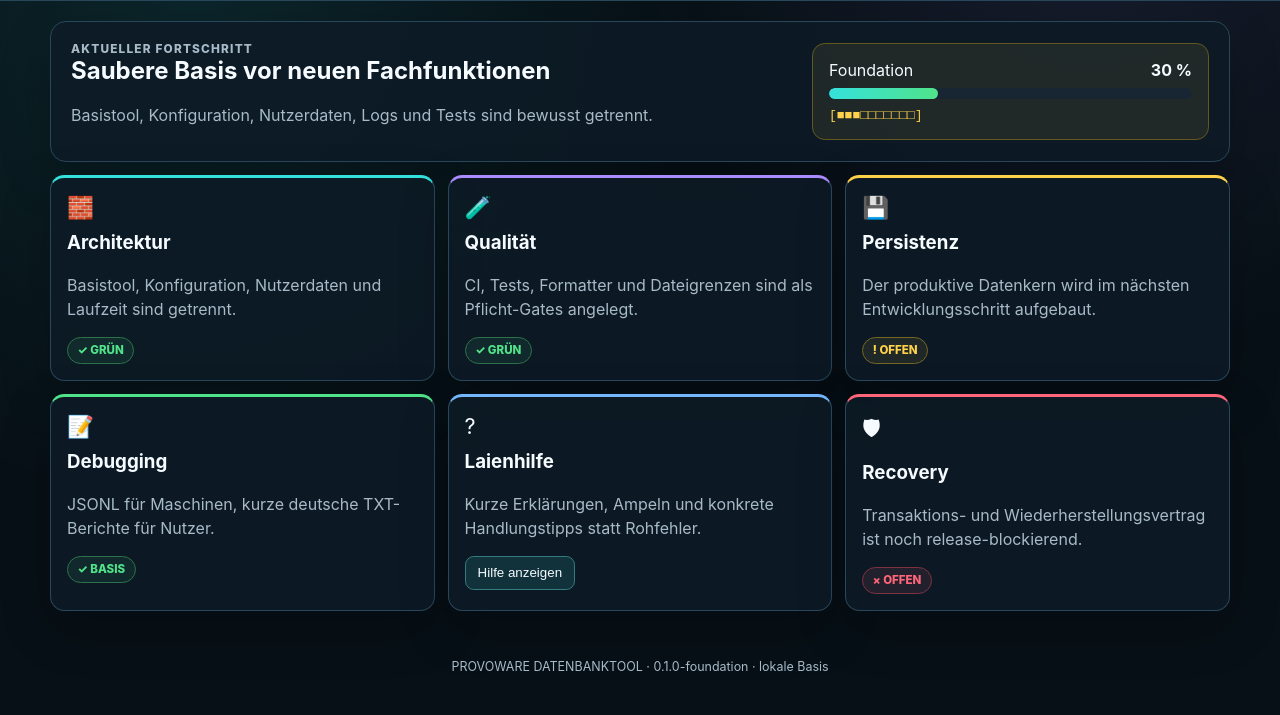
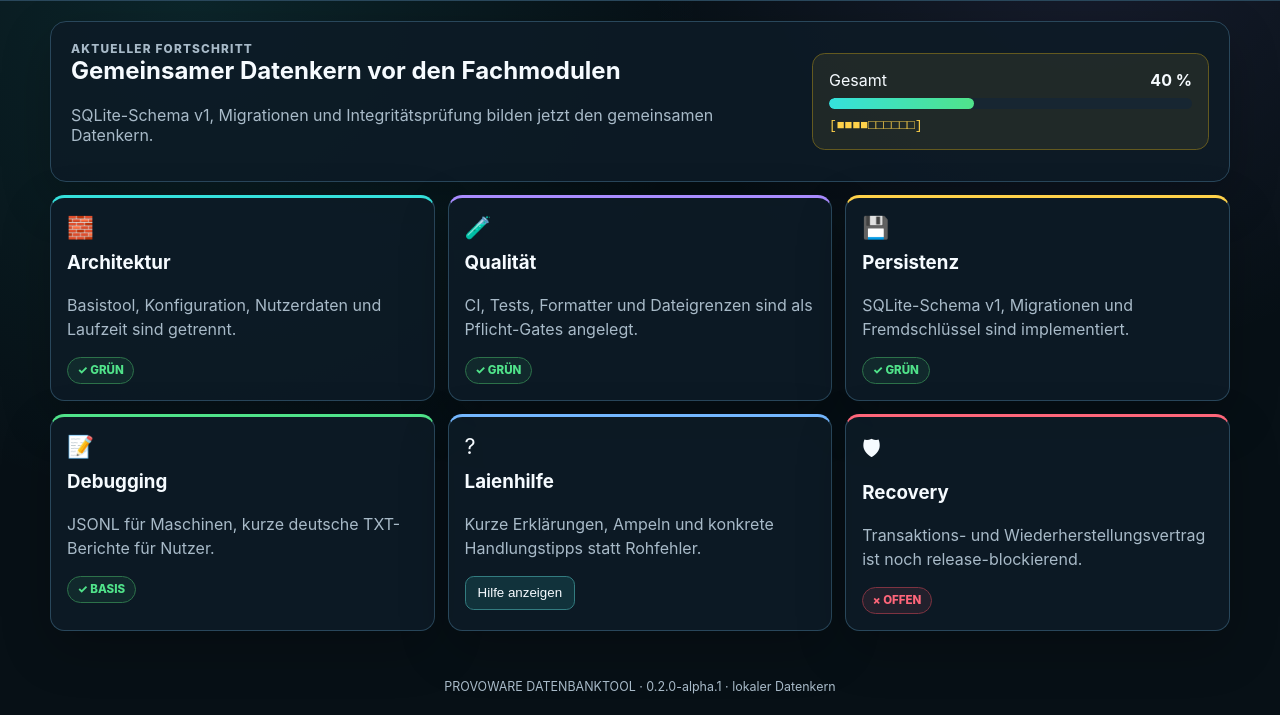
Before and after one commit to provoware/DATENBANKTOOL, a website: page src/web/index.html in a window 1280 px wide. Shown: the part 85-800 px from the top of the page. Drawn offline with Linux system fonts and the light colour scheme; no server answers.

Commit message:
P0-009: Dashboardstatus auf Datenkern aktualisieren

```diff
--- a/src/web/index.html
+++ b/src/web/index.html
@@ -3,18 +3,18 @@
   <head>
     <meta charset="utf-8" />
     <meta name="viewport" content="width=device-width, initial-scale=1" />
-    <title>PROVOWARE DATENBANKTOOL · BASIS</title>
+    <title>PROVOWARE DATENBANKTOOL · DATENKERN</title>
     <link rel="stylesheet" href="styles.css" />
   </head>
   <body>
     <a class="skip-link" href="#main">Zum Hauptinhalt</a>
     <header class="topbar">
       <div>
-        <p class="eyebrow">PROVOWARE · CLEAN FOUNDATION</p>
+        <p class="eyebrow">PROVOWARE · DATENKERN</p>
         <h1>DATENBANKTOOL</h1>
       </div>
       <div class="status-pill status-warning" id="liveStatus" aria-live="polite">
-        <span aria-hidden="true">●</span> BASIS / AUFBAU
+        <span aria-hidden="true">●</span> DATENKERN / AUFBAU
       </div>
     </header>
 
@@ -22,15 +22,15 @@
       <section class="hero panel">
         <div>
           <p class="kicker">Aktueller Fortschritt</p>
-          <h2>Saubere Basis vor neuen Fachfunktionen</h2>
-          <p>Basistool, Konfiguration, Nutzerdaten, Logs und Tests sind bewusst getrennt.</p>
+          <h2>Gemeinsamer Datenkern vor den Fachmodulen</h2>
+          <p>SQLite-Schema v1, Migrationen und Integritätsprüfung bilden jetzt den gemeinsamen Datenkern.</p>
         </div>
-        <div class="progress-card" title="30 Prozent der Foundation-Roadmap sind abgeschlossen.">
-          <div class="progress-label"><span>Foundation</span><strong>30 %</strong></div>
-          <div class="progress" role="progressbar" aria-valuemin="0" aria-valuemax="100" aria-valuenow="30">
-            <span style="width: 30%"></span>
+        <div class="progress-card" title="40 Prozent der Entwicklungsroadmap sind abgeschlossen.">
+          <div class="progress-label"><span>Gesamt</span><strong>40 %</strong></div>
+          <div class="progress" role="progressbar" aria-valuemin="0" aria-valuemax="100" aria-valuenow="40">
+            <span style="width: 40%"></span>
           </div>
-          <code>[■■■□□□□□□□]</code>
+          <code>[■■■■□□□□□□]</code>
         </div>
       </section>
 
@@ -50,8 +50,8 @@
         <article class="card accent-yellow" tabindex="0">
           <div class="icon" aria-hidden="true">💾</div>
           <h3>Persistenz</h3>
-          <p>Der produktive Datenkern wird im nächsten Entwicklungsschritt aufgebaut.</p>
-          <span class="traffic traffic-yellow">! OFFEN</span>
+          <p>SQLite-Schema v1, Migrationen und Fremdschlüssel sind implementiert.</p>
+          <span class="traffic traffic-green">✓ GRÜN</span>
         </article>
         <article class="card accent-green" tabindex="0">
           <div class="icon" aria-hidden="true">📝</div>
@@ -85,7 +85,7 @@
       </section>
     </main>
 
-    <footer>PROVOWARE DATENBANKTOOL · 0.1.0-foundation · lokale Basis</footer>
+    <footer>PROVOWARE DATENBANKTOOL · 0.2.0-alpha.1 · lokaler Datenkern</footer>
     <script type="module" src="app.js"></script>
   </body>
 </html>
```
